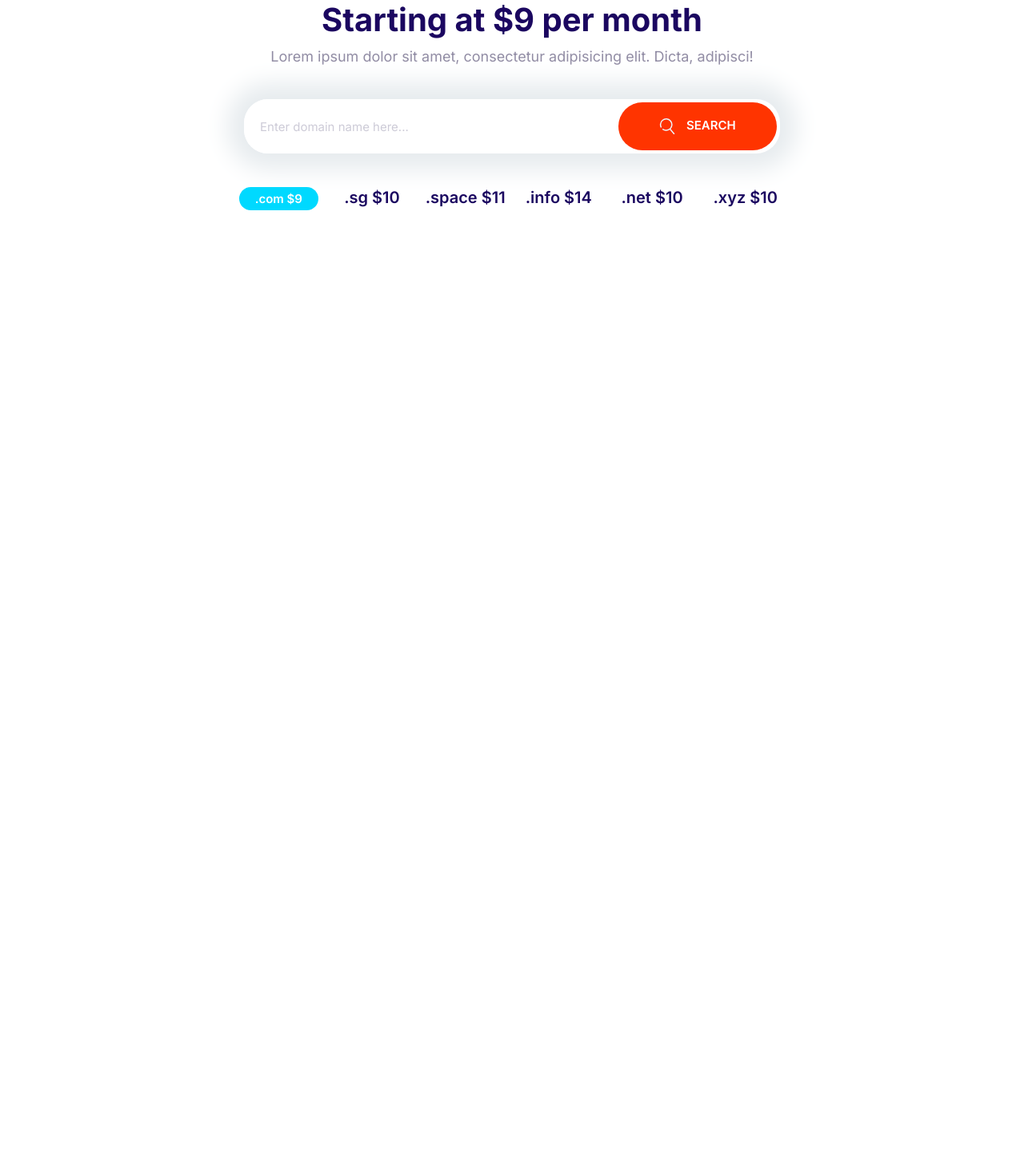
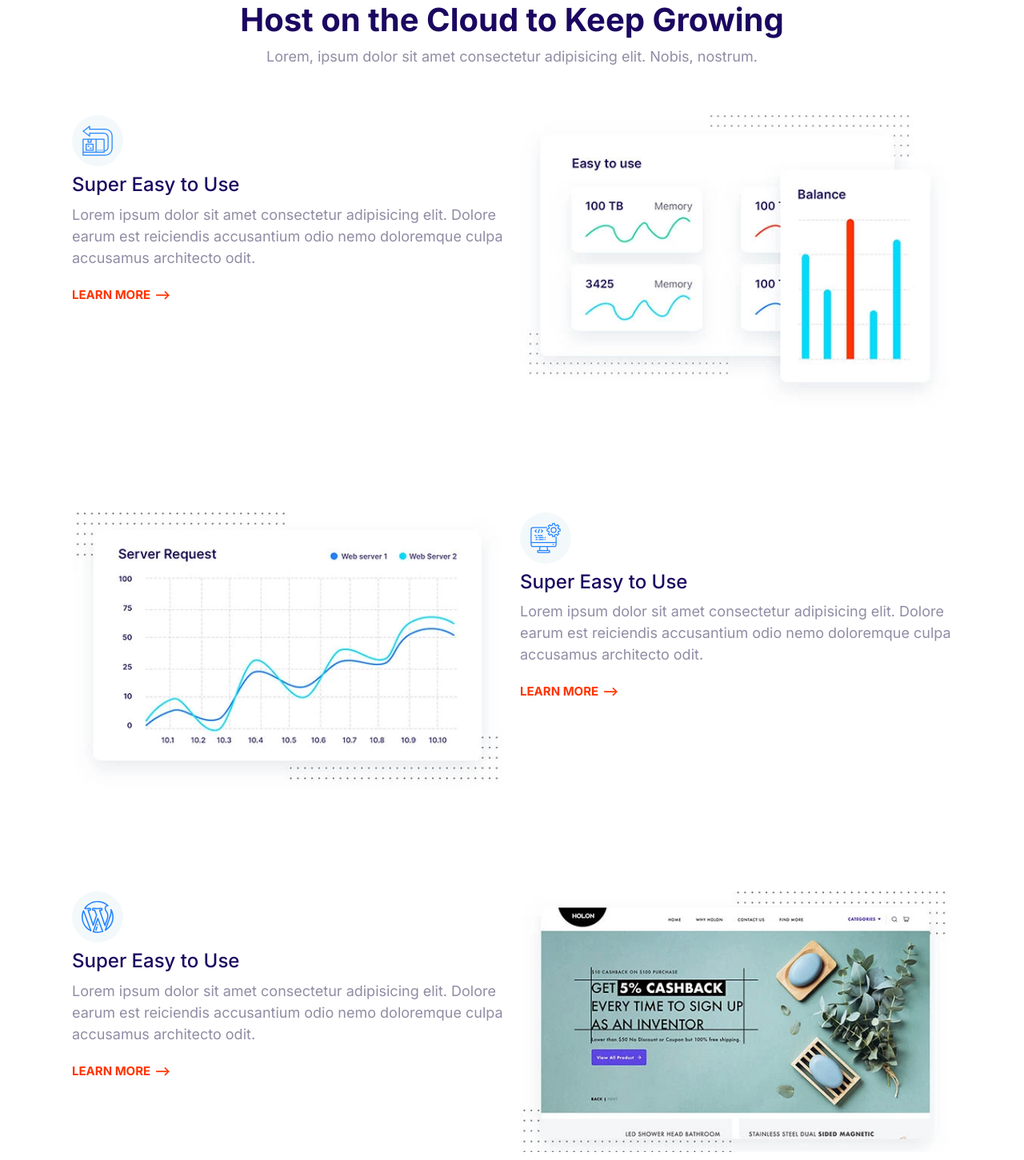
Before and after one commit to ShehryarAzhar/sherify, a website built with Parcel: page playground.html in a window 1280 px wide. Shown: the part 90-1541 px from the top of the page at 80% size. Before the commit the page ends 800 px from the top, so only its background shows below. Built offline with nearby package versions, Linux system fonts and the light colour scheme.

```diff
--- a/playground.html
+++ b/playground.html
@@ -9,38 +9,135 @@
     />
     <link rel="stylesheet" href="css/normalize.css" />
     <link rel="stylesheet" href="css/styles.css" />
+    <link rel="stylesheet" href="https://unpkg.com/aos@next/dist/aos.css" />
     <title>Document</title>
   </head>
   <body>
-    <section class="block container block-domain">
+    <section class="block container">
       <header class="block__header">
-        <h2>Starting at $9 per month</h2>
+        <h2>Host on the Cloud to Keep Growing</h2>
         <p>
-          Lorem ipsum dolor sit amet, consectetur adipisicing elit. Dicta,
-          adipisci!
+          Lorem, ipsum dolor sit amet consectetur adipisicing elit. Nobis,
+          nostrum.
         </p>
       </header>
-      <div class="input-group">
-        <input
-          type="text"
-          class="input"
-          placeholder="Enter domain name here..."
-        />
-        <button class="btn btn--accent">
-          <svg class="icon icon--white">
-            <use xlink:href="images/sprite.svg#search"></use>
-          </svg>
-          Search
-        </button>
-      </div>
-      <ul class="list block-domain__prices">
-        <li><span class="badge badge--secondary">.com $9</span></li>
-        <li>.sg $10</li>
-        <li>.space $11</li>
-        <li>.info $14</li>
-        <li>.net $10</li>
-        <li>.xyz $10</li>
-      </ul>
+      <article class="grid grid--1x2 feature">
+        <div class="feature__content" data-aos="fade-right">
+          <span class="icon-container">
+            <svg class="icon icon--primary">
+              <use xlink:href="images/sprite.svg#easy"></use>
+            </svg>
+          </span>
+          <h3 class="feature__heading">Super Easy to Use</h3>
+          <p>
+            Lorem ipsum dolor sit amet consectetur adipisicing elit. Dolore
+            earum est reiciendis accusantium odio nemo doloremque culpa
+            accusamus architecto odit.
+          </p>
+          <a href="#" class="link-arrow">Learn More</a>
+        </div>
+        <picture data-aos="zoom-in">
+          <source
+            type="image/webp"
+            srcset="images/easy.webp 1x, images/easy@2x.webp 2x"
+          />
+          <source
+            type="image/jpg"
+            srcset="images/easy.jpg 1x, images/easy@2x.jpg 2x"
+          />
+
+          <img class="feature__image" src="images/easy@2x.jpg" alt="" />
+        </picture>
+      </article>
+      <article class="grid grid--1x2 feature">
+        <div class="feature__content">
+          <span class="icon-container">
+            <svg class="icon icon--primary">
+              <use xlink:href="images/sprite.svg#computer"></use>
+            </svg>
+          </span>
+          <h3 class="feature__heading">Super Easy to Use</h3>
+          <p>
+            Lorem ipsum dolor sit amet consectetur adipisicing elit. Dolore
+            earum est reiciendis accusantium odio nemo doloremque culpa
+            accusamus architecto odit.
+          </p>
+          <a href="#" class="link-arrow">Learn More</a>
+        </div>
+        <picture>
+          <source
+            type="image/webp"
+            srcset="images/fast.webp 1x, images/fast@2x.webp 2x"
+          />
+          <source
+            type="image/jpg"
+            srcset="images/fast.jpg 1x, images/fast@2x.jpg 2x"
+          />
+
+          <img class="feature__image" src="images/fast@2x.jpg" alt="" />
+        </picture>
+      </article>
+      <article class="grid grid--1x2 feature">
+        <div class="feature__content">
+          <span class="icon-container">
+            <svg class="icon icon--primary">
+              <use xlink:href="images/sprite.svg#wordpress"></use>
+            </svg>
+          </span>
+          <h3 class="feature__heading">Super Easy to Use</h3>
+          <p>
+            Lorem ipsum dolor sit amet consectetur adipisicing elit. Dolore
+            earum est reiciendis accusantium odio nemo doloremque culpa
+            accusamus architecto odit.
+          </p>
+          <a href="#" class="link-arrow">Learn More</a>
+        </div>
+        <picture>
+          <source
+            type="image/webp"
+            srcset="images/wordpress.webp 1x, images/wordpress@2x.webp 2x"
+          />
+          <source
+            type="image/jpg"
+            srcset="images/wordpress.jpg 1x, images/wordpress@2x.jpg 2x"
+          />
+
+          <img class="feature__image" src="images/wordpress@2x.jpg" alt="" />
+        </picture>
+      </article>
+      <article class="grid grid--1x2 feature">
+        <div class="feature__content">
+          <span class="icon-container">
+            <svg class="icon icon--primary">
+              <use xlink:href="images/sprite.svg#clock"></use>
+            </svg>
+          </span>
+          <h3 class="feature__heading">Super Easy to Use</h3>
+          <p>
+            Lorem ipsum dolor sit amet consectetur adipisicing elit. Dolore
+            earum est reiciendis accusantium odio nemo doloremque culpa
+            accusamus architecto odit.
+          </p>
+          <a href="#" class="link-arrow">Learn More</a>
+        </div>
+        <picture>
+          <source
+            type="image/webp"
+            srcset="images/support.webp 1x, images/support@2x.webp 2x"
+          />
+          <source
+            type="image/jpg"
+            srcset="images/support.jpg 1x, images/support@2x.jpg 2x"
+          />
+
+          <img class="feature__image" src="images/support@2x.jpg" alt="" />
+        </picture>
+      </article>
     </section>
+    <script src="js/main.js"></script>
+    <script src="https://unpkg.com/aos@next/dist/aos.js"></script>
+    <script>
+      AOS.init();
+    </script>
   </body>
 </html>
```
Also changed, not shown: index.html (+1 -1 lines).
